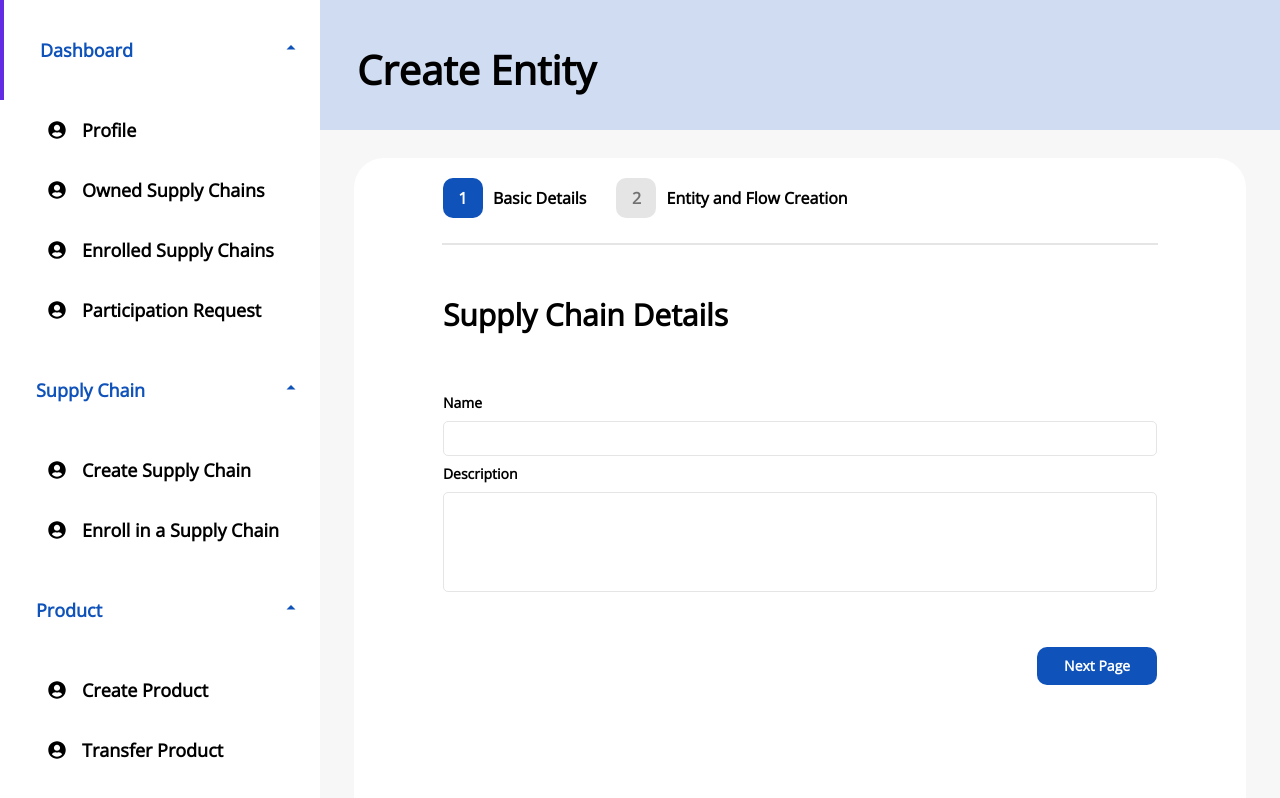
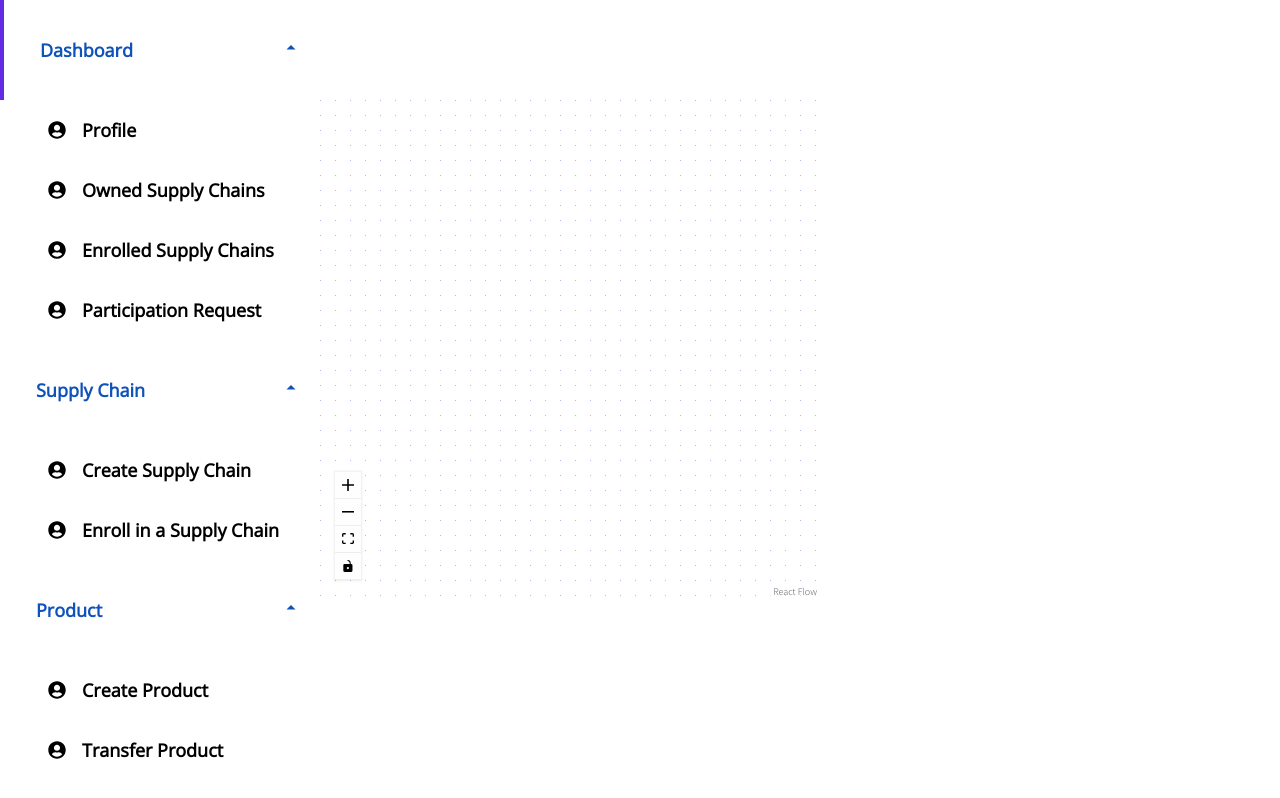
Before and after one commit to Secure-chain/frontend-v2, a React (Create React App) app: page /test in a window 1280 px wide. Shown: the top 798 px of the page. Built offline with nearby package versions, Linux system fonts and the light colour scheme.

Commit message:
playground added

```diff
--- a/package.json
+++ b/package.json
@@ -14,6 +14,7 @@
     "immer": "^9.0.6",
     "react": "^17.0.2",
     "react-dom": "^17.0.2",
+    "react-flow-renderer": "^9.7.3",
     "react-google-login": "^5.2.2",
     "react-icons": "^4.3.1",
     "react-router-dom": "^5.3.0",
--- a/src/App.js
+++ b/src/App.js
@@ -1,5 +1,6 @@
 import React from 'react'
 import {BrowserRouter as Router, Route, Switch} from 'react-router-dom'
+import Playground from './components/playground/Playground'
 import SideNav from './components/sideNav/SideNav'
 import CreateEntity from './pages/entity/CreateEntity'
 function App() {
@@ -7,9 +8,10 @@ function App() {
     <div>
       <Router>
       <SideNav/>
-      <CreateEntity/>
         <Switch>
           {/* <Route exact path="/" component={Home}/> */}
+          <Route exact path="/createEntity" component={CreateEntity}/>
+          <Route exact path="/test" component={Playground}/>
         </Switch>
       </Router>
 
--- /dev/null
+++ b/src/components/playground/Playground.js
@@ -0,0 +1,64 @@
+import React, {useState, Fragment, useEffect} from 'react';
+import ReactFlow, {addEdge, Background, Controls, MiniMap} from 'react-flow-renderer';
+
+const onLoad = (reactFlowInstance) =>  {
+  reactFlowInstance.fitView();
+}
+function Playground({ initialElement }) {
+    let initialElements = [
+        {
+          id: '1',
+          data:{label: 'Mind Node'},
+          style: {border: '1px solid black', backgroundColor: 'red',width: 'max-content', height: '20px',fontSize:'14px'},
+          position: {x:0,y:0},
+          connectable:'true',
+        },
+        {
+          id: '2',
+          data:{label: 'Mind Node'},
+          style: {border: '1px solid black', backgroundColor: 'red',width: 'max-content', height: '20px'},
+          position: {x:100,y:0},
+          connectable:'true',
+        }
+    ]
+
+    console.log("initialElements",initialElements);
+    const [elements, setElements] = useState(initialElements);
+
+    const onConnect = (params) =>{
+        console.log(params);
+        setElements(elements => addEdge(params ,elements));
+    }
+    useEffect(() => {
+        setElements(initialElements);
+        console.log("elements",elements);
+    }, [initialElements])
+  return (
+  <div style={{width:'500px',height:'500px', margin:"100px", marginLeft:'25%'}}>
+      <Fragment>
+        <ReactFlow
+          elements={elements}
+          onLoad={onLoad}
+          style={{width:'100%'}}
+          onConnect={onConnect}
+          connectionLineStyle={{stroke: "red", strokeWidth: 1}}
+          connectionLineType = "bezier"
+          snapToGrid = {true}
+          snapGrid={[16,16]}
+        >
+          <Background
+          color="#0f52ba"
+          />
+          {/* <MiniMap
+            nodeColor={n=>{
+                if(n.type === 'input') return 'blue';
+                return '#FFCC00'
+            }} /> */}
+          <Controls />
+        </ReactFlow>
+      </Fragment>
+  </div>
+  );
+}
+
+export default Playground;
```
Also changed, not shown: 1 other file (tests, documents, lock files or other folders).
